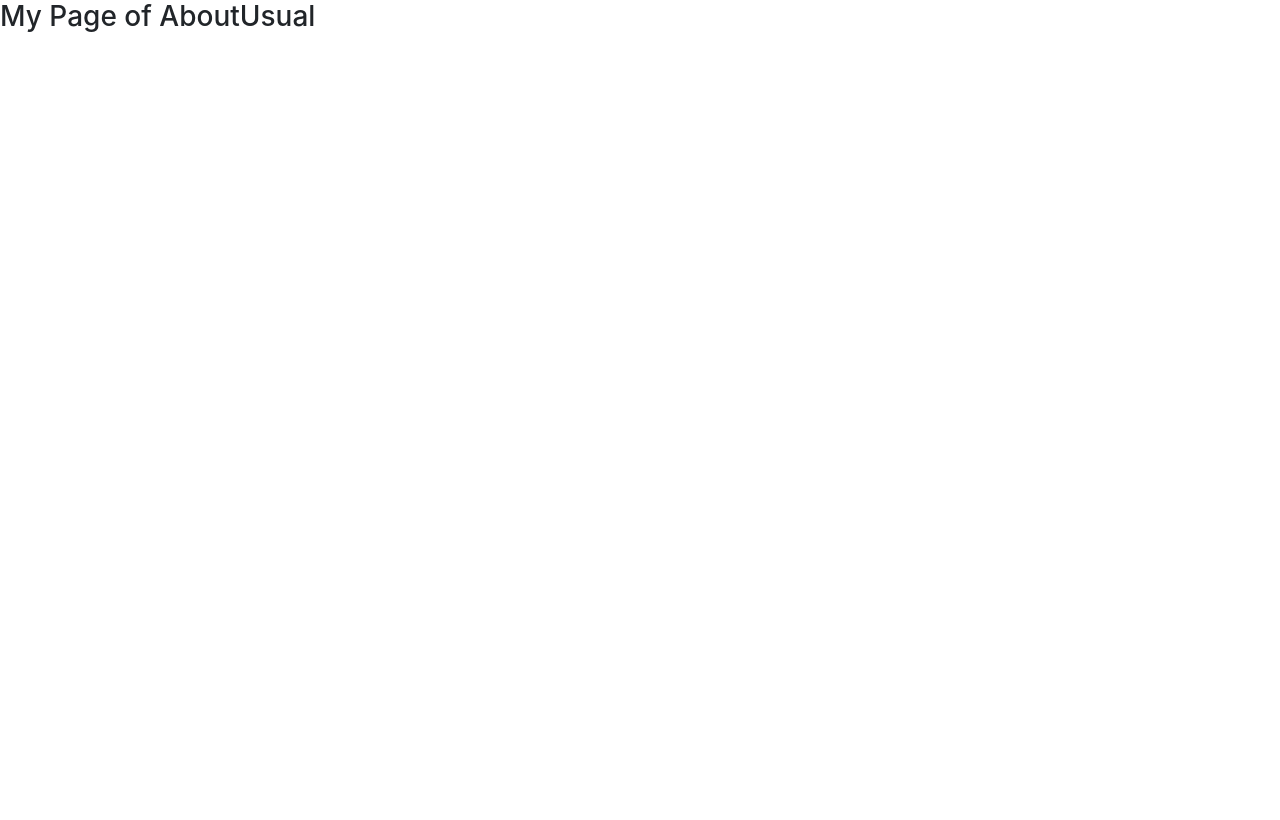
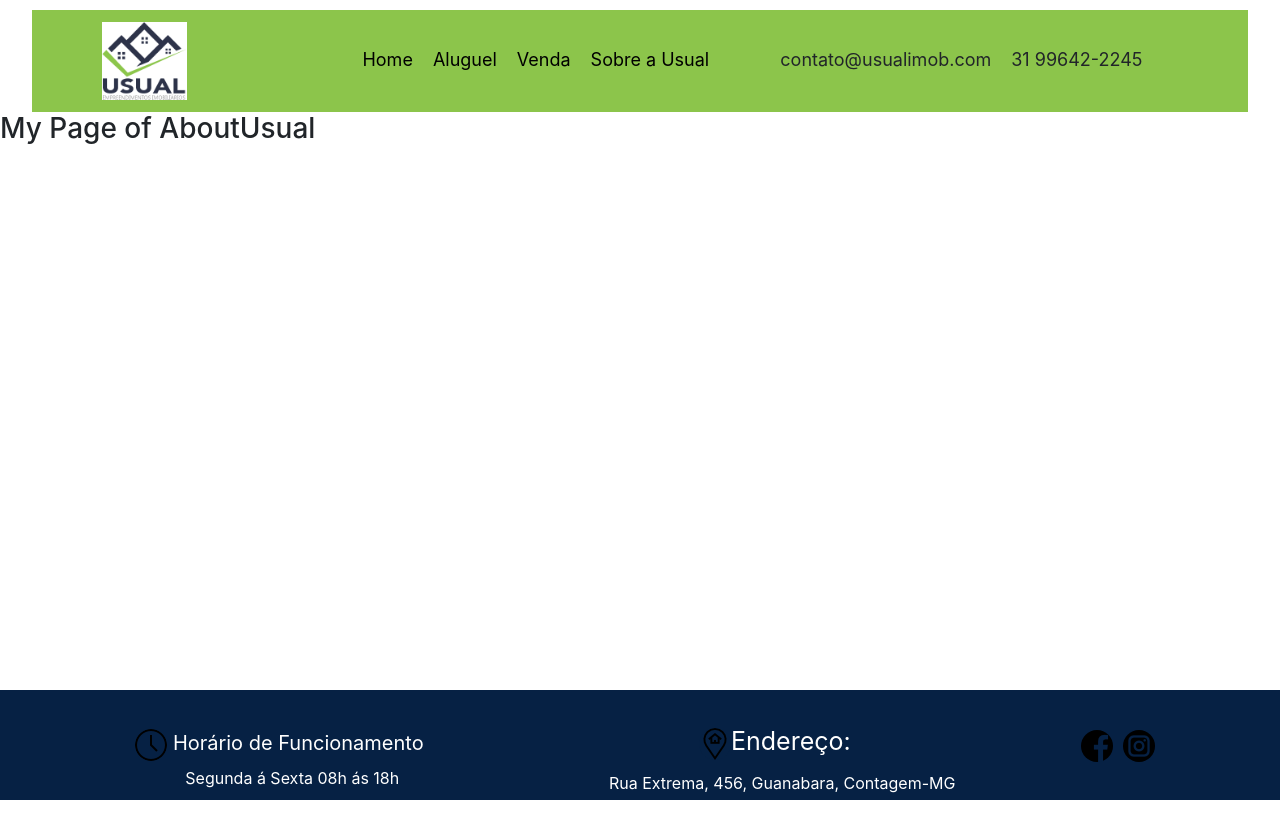
Before and after one commit to armando771/Usual-Imob, a React (Create React App) app: page /sobre in a window 1280 px wide. Built offline with nearby package versions, Linux system fonts and the light colour scheme.

Commit message:
Renderizando componentes Header/ Footer nas pages

```diff
--- a/src/pages/AboutUsual.jsx
+++ b/src/pages/AboutUsual.jsx
@@ -1,9 +1,13 @@
 import React from 'react';
+import Footer from '../components/Footer';
+import Header from '../components/Header';
 
 function About() {
   return (
     <main>
+      <Header />
       <h3>My Page of AboutUsual</h3>
+      <Footer />
     </main>
   );
 }
--- a/src/pages/RentPage.jsx
+++ b/src/pages/RentPage.jsx
@@ -1,9 +1,13 @@
 import React from 'react';
+import Footer from '../components/Footer';
+import Header from '../components/Header';
 
 function Rent() {
   return (
     <main>
+      <Header />
       <h3>My Page of Rent</h3>
+      <Footer />
     </main>
   );
 }
--- a/src/pages/SalePage.jsx
+++ b/src/pages/SalePage.jsx
@@ -1,9 +1,13 @@
 import React from 'react';
+import Footer from '../components/Footer';
+import Header from '../components/Header';
 
 function Sale() {
   return (
     <main>
+      <Header />
       <h3>My Page of Sale</h3>
+      <Footer />
     </main>
   );
 }
```
